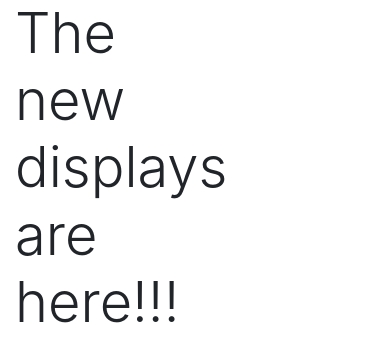
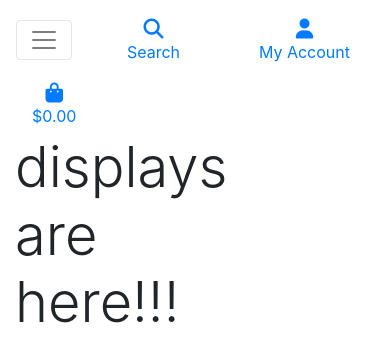
Before and after one commit to l3wk3m/luke-maycock-portraiture, a Django app: page / in a window 390 px wide. Shown: the top 362 px of the page. Run offline with Django 3.2, Linux system fonts and the light colour scheme; some libraries are stand-ins or nearby versions; some web fonts are replaced.

Commit message:
Feat: Created an 'includes' folder for small html snippets to include. Populated folder with html for a mobile header from sample project (will edit later) and main nav and linked in base html

```diff
--- a/templates/base.html
+++ b/templates/base.html
@@ -93,6 +93,15 @@
               </ul>
           </div>
       </div>
+      <div class="row bg-white">
+        <nav class="navbar navbar-expand-lg navbar-light w-100">
+            <button class="navbar-toggler" type="button" data-toggle="collapse" data-target="#main-nav" aria-controls="main-nav" aria-expanded="false" aria-label="Toggle navigation">
+                <span class="navbar-toggler-icon"></span>
+            </button>
+            {% include 'includes/mobile-top-header.html' %}
+            {% include 'includes/main-nav.html' %}
+        </nav>
+      </div>
     </header>
 
     {% if messages %}
--- /dev/null
+++ b/templates/includes/main-nav.html
@@ -0,0 +1,49 @@
+<div class="collapse navbar-collapse" id="main-nav">
+    <ul class="navbar-nav w-auto mx-auto">
+        <li class="nav-item dropdown">
+            <a class="logo-font font-weight-bold nav-link text-black mr-5" href="#" id="all-products-link" data-toggle="dropdown" aria-haspopup="true" aria-expanded="false">
+                All Products
+            </a>
+            <div class="dropdown-menu border-0" aria-labelledby="all-products-link">
+                <a href="" class="dropdown-item">By Price</a>
+                <a href="" class="dropdown-item ">By Rating</a>
+                <a href="" class="dropdown-item ">By Category</a>
+                <a href="" class="dropdown-item">All Products</a>
+            </div>
+        </li>
+
+        <li class="nav-item dropdown">
+            <a class="logo-font font-weight-bold nav-link text-black mr-5" href="#" id="handdrawn-link" data-toggle="dropdown" aria-haspopup="true" aria-expanded="false">
+                Hand Drawn
+            </a>
+            <div class="dropdown-menu border-0" aria-labelledby="handdrawn-link">
+                <a href="" class="dropdown-item">Hand Drawn Portraiture - A3</a>
+                <a href="" class="dropdown-item">Hand Drawn Portraiture - A4</a>
+                <a href="" class="dropdown-item">Hand Drawn Portraiture - A5</a>
+                <a href="" class="dropdown-item">All Hand Drawn Portraiture</a>
+            </div>
+        </li>
+
+        <li class="nav-item dropdown">
+            <a class="logo-font font-weight-bold nav-link text-black mr-5" href="#" id="digital-link" data-toggle="dropdown" aria-haspopup="true" aria-expanded="false">
+                Digital
+            </a>
+            <div class="dropdown-menu border-0" aria-labelledby="digital-link">
+                <a href="" class="dropdown-item">File Only Portraiture</a>
+                <a href="" class="dropdown-item">Printed Digital Portraiture</a>
+                <a href="" class="dropdown-item">All Digital</a>
+            </div>
+        </li>
+
+        <li class="nav-item dropdown">
+            <a class="logo-font font-weight-bold nav-link text-black" href="#" id="specials-link" data-toggle="dropdown" aria-haspopup="true" aria-expanded="false">
+                Special Offers
+            </a>
+            <div class="dropdown-menu border-0" aria-labelledby="specials-link">
+                <a href="" class="dropdown-item">New Arrivals</a>
+                <a href="" class="dropdown-item">Deals</a>
+                <a href="" class="dropdown-item">Clearance</a>
+            </div>
+        </li>
+    </ul>
+</div>
--- /dev/null
+++ b/templates/includes/mobile-top-header.html
@@ -0,0 +1,56 @@
+<li class="list-inline-item">
+    <a class="text-black nav-link d-block d-lg-none" href="#" id="mobile-search" data-toggle="dropdown" aria-haspopup="true" aria-expanded="false">
+        <div class="text-center">
+            <div><i class="fas fa-search fa-lg"></i></div>
+            <p class="my-0">Search</p>
+        </div>
+    </a>
+    <div class="dropdown-menu border-0 w-100 p-3 rounded-0 my-0" aria-labelledby="mobile-search">
+        <form class="form" method="GET" action="">
+            <div class="input-group w-100">
+                <input class="form-control border border-black rounded-0" type="text" name="q" placeholder="Search our site">
+                <div class="input-group-append">
+                    <button class="form-control form-control btn btn-black border border-black rounded-0" type="submit">
+                        <span class="icon">
+                            <i class="fas fa-search"></i>
+                        </span>
+                    </button>
+                </div>
+            </div>
+        </form>
+    </div>
+</li>
+<li class="list-inline-item dropdown">
+    <a class="text-black nav-link d-block d-lg-none" href="#" id="user-options" data-toggle="dropdown" aria-haspopup="true" aria-expanded="false">
+        <div class="text-center">
+            <div><i class="fas fa-user fa-lg"></i></div>
+            <p class="my-0">My Account</p>
+        </div>
+    </a>
+    <div class="dropdown-menu border-0" aria-labelledby="user-options">
+        {% if request.user.is_authenticated %}
+            {% if request.user.is_superuser %}
+                <a href="{% url 'account_logout' %}" class="dropdown-item">Product Management</a>
+            {% endif %}
+            <a href="" class="dropdown-item">My Profile</a>
+            <a href="{% url 'account_logout' %}" class="dropdown-item">Logout</a>
+        {% else %}
+            <a href="{% url 'account_signup' %}" class="dropdown-item">Register</a>
+            <a href="{% url 'account_login' %}" class="dropdown-item">Login</a>
+        {% endif %}
+    </div>
+</li>
+<li class="list-inline-item">
+    <a class="{% if grand_total %}text-primary font-weight-bold{% else %}text-black{% endif %} nav-link d-block d-lg-none" href="">
+        <div class="text-center">
+            <div><i class="fas fa-shopping-bag fa-lg"></i></div>
+            <p class="my-0">
+                {% if grand_total %}
+                    ${{ grand_total|floatformat:2 }}
+                {% else %}
+                    $0.00
+                {% endif %}
+            </p>
+        </div>
+    </a>
+</li>
```
